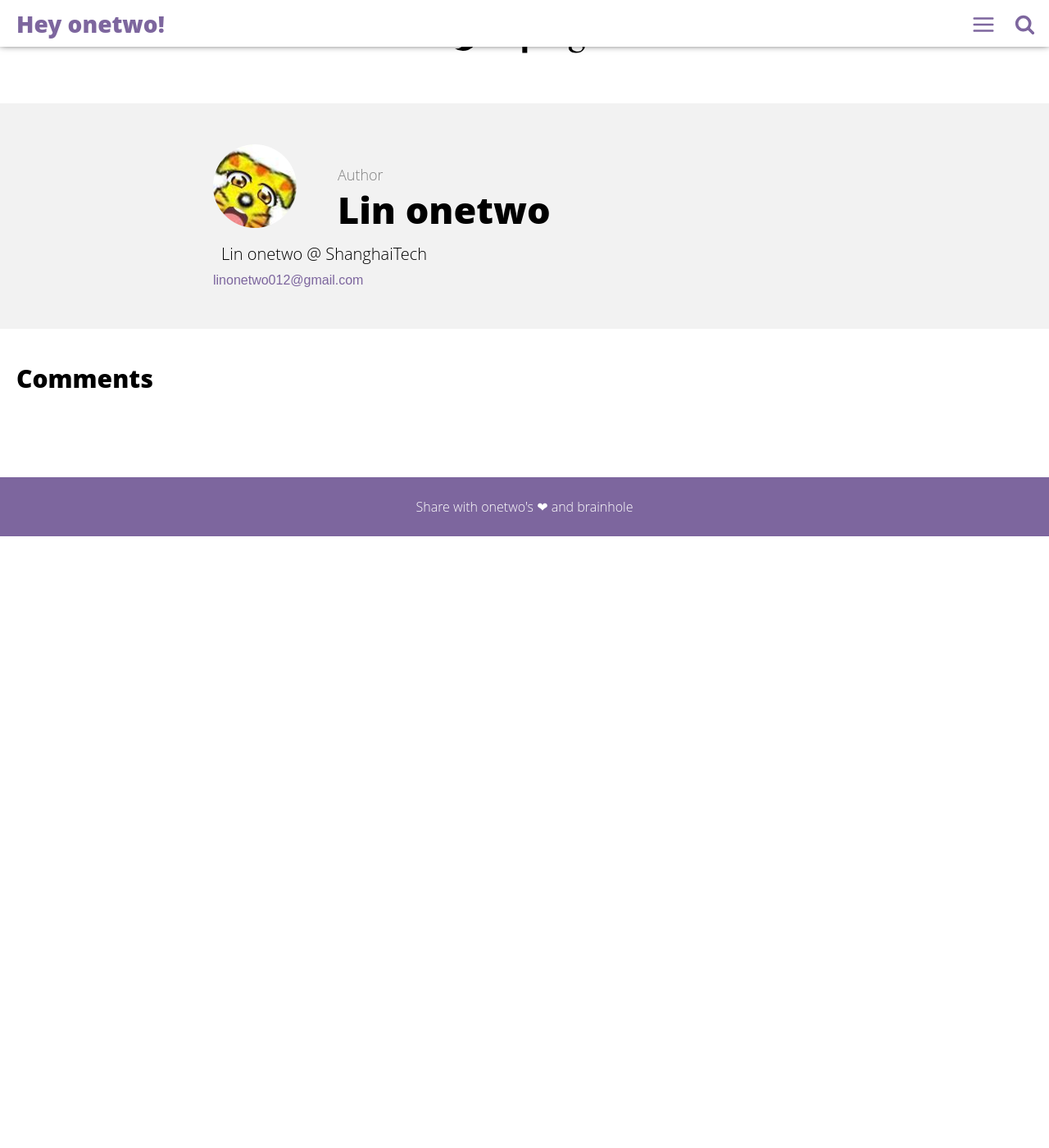
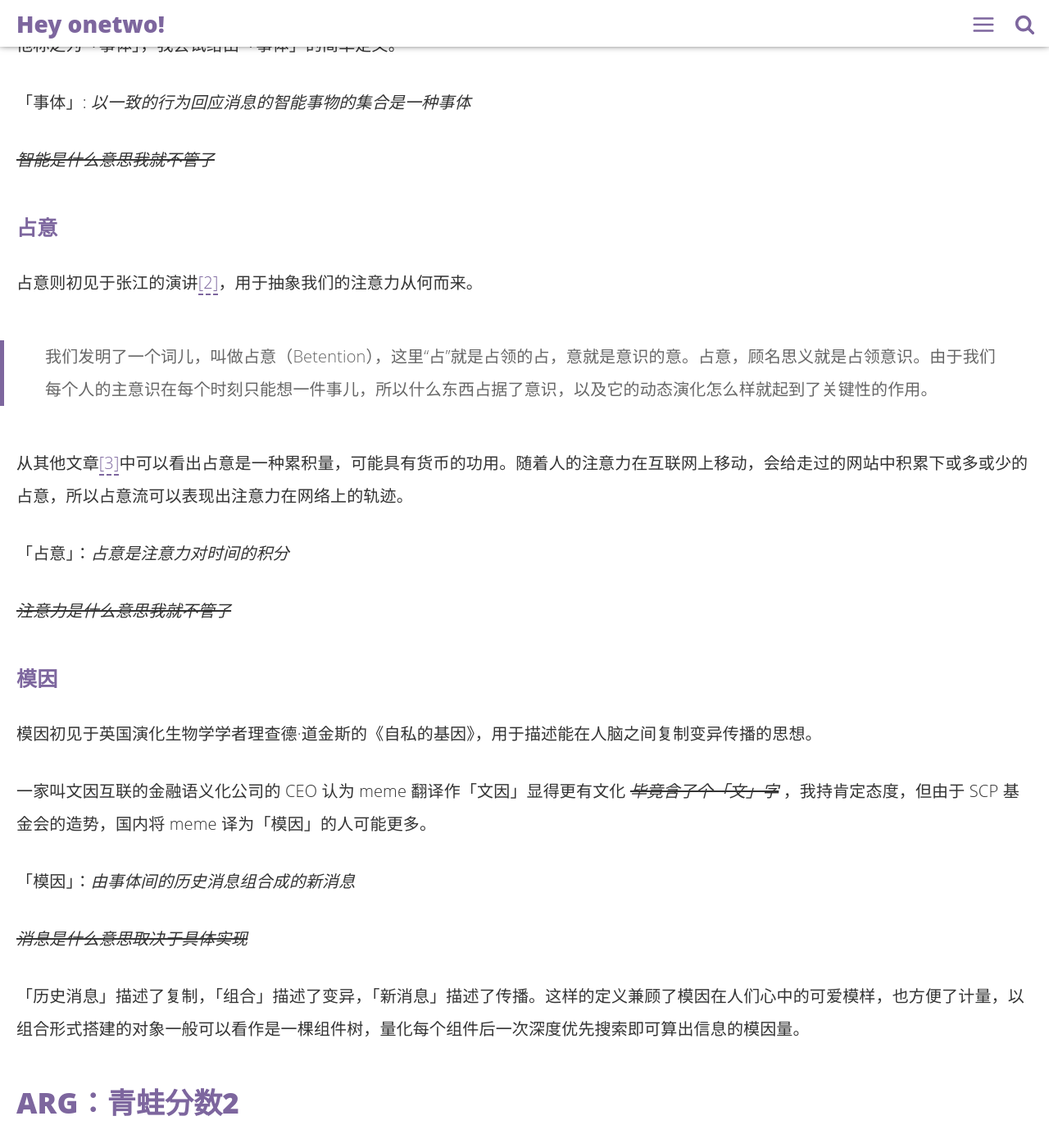
Before and after one commit to linonetwo/linonetwo.github.io, a Jekyll site: the page built from _posts/2017-02-03-处理人格的边界.md, in a window 1280 px wide and 1400 px high, scrolled down 3611 px. Shown: the whole window at 82% size. Built offline with Jekyll 4.4.1, drawn with Linux system fonts in a browser that asks for light colours; comment, search, counter and statistics services are not loaded; before the commit the page ends 4265 px from its top, so only the background shows below that; some of the changed text lies outside the part shown.

Commit message:
介绍事体、占意与模因

```diff
--- a/_posts/2017-02-03-处理人格的边界.md
+++ b/_posts/2017-02-03-处理人格的边界.md
@@ -23,14 +23,56 @@ introduction: '介绍事体、占意还有它们与模因的关系'
 Palantir 公司使用的 Dynamic Ontology 是一个轻量级的知识表示框架，可以表示实体、文档和事件。
 ![Dynamic Ontology](https://github.com/linonetwo/linonetwo.github.io/raw/master/assets/img/posts/%E4%BA%8B%E4%BD%93/DynamicOntology%E7%9A%84%E9%A1%B6%E5%B1%82%E6%9C%AC%E4%BD%93.png)
 [[1]](#1)
+
 Palantir 可以从添加的文档中抽取实体和事件，方便使用者搜索。
 
-如果我们只是想要观察自己身边发生的事物，可以使用一个更简单的框架，事体、占意与模因：
+框架越大，可实现的功能越多，但运行开销还有开发成本越高。如果我们只是想要观察自己身边发生的事物，可以使用一个更简单的框架，使用事体、占意与模因三个概念来构建：
 
 ![事体、占意与模因](https://github.com/linonetwo/linonetwo.github.io/raw/master/assets/img/posts/%E4%BA%8B%E4%BD%93/%E6%A6%82%E5%BF%B5%E9%97%B4%E5%85%B3%E7%B3%BB.png)
+
+### 事体
+
+事体初见于卡尔·施罗德的《幻城追赃记》，作者是一名加拿大未来学家，为政府和军方提供未来技术咨询。他认为人们一夜之间声名远扬，又在一周之内销声匿迹，组织在很短的时间内成立，成就一些事业，然后被弃置不顾。
+> 但是在这一切混沌之中，仍有稳定性在旋涡中形成，它们被称为吸引子。它们是力量的节点，但是日常语言中却没有词来指代它们。
+
+他称之为「事体」，我尝试给出「事体」的简单定义。
+
+「事体」: *以一致的行为回应消息的智能事物的集合是一种事体*
+
+*~~智能是什么意思我就不管了~~*
+
+### 占意
+
+占意则初见于张江的演讲[[2]](#2)，用于抽象我们的注意力从何而来。
+
+> 我们发明了一个词儿，叫做占意（Betention），这里“占”就是占领的占，意就是意识的意。占意，顾名思义就是占领意识。由于我们每个人的主意识在每个时刻只能想一件事儿，所以什么东西占据了意识，以及它的动态演化怎么样就起到了关键性的作用。
+
+从其他文章[[3]](#3)中可以看出占意是一种累积量，可能具有货币的功用。随着人的注意力在互联网上移动，会给走过的网站中积累下或多或少的占意，所以占意流可以表现出注意力在网络上的轨迹。
+
+「占意」：*占意是注意力对时间的积分*
+
+*~~注意力是什么意思我就不管了~~*
+
+### 模因
+
+模因初见于英国演化生物学学者理查德·道金斯的《自私的基因》，用于描述能在人脑之间复制变异传播的思想。
+
+一家叫文因互联的金融语义化公司的 CEO 认为 meme 翻译作「文因」显得更有文化 *~~毕竟含了个「文」字~~* ，我持肯定态度，但由于 SCP 基金会的造势，国内将 meme 译为「模因」的人可能更多。
+
+「模因」：*由事体间的历史消息组合成的新消息*
+
+*~~消息是什么意思取决于具体实现~~*
+
+「历史消息」描述了复制，「组合」描述了变异，「新消息」描述了传播。这样的定义兼顾了模因在人们心中的可爱模样，也方便了计量，以组合形式搭建的对象一般可以看作是一棵组件树，量化每个组件后一次深度优先搜索即可算出信息的模因量。
+
+## ARG：青蛙分数2
 
 ## 总结
 
 ## 参考文献
 
 ### [<span id="1">知识本体与大数据处理续 - 赵丹</span>](https://zhuanlan.zhihu.com/p/21496568)
+
+### [<span id="2">互联网的动力引擎</span>](http://chuansong.me/n/605156651652)
+
+### [<span id="3">占意通货与程序市场经济</span>](http://wiki.swarma.net/index.php/%E8%B5%B0%E8%BF%912050%E5%86%85%E5%AE%B9%E6%9B%B4%E6%96%B0#.E5.8D.A0.E6.84.8F.E9.80.9A.E8.B4.A7.E4.B8.8E.E7.A8.8B.E5.BA.8F.E5.B8.82.E5.9C.BA.E7.BB.8F.E6.B5.8E)
```
